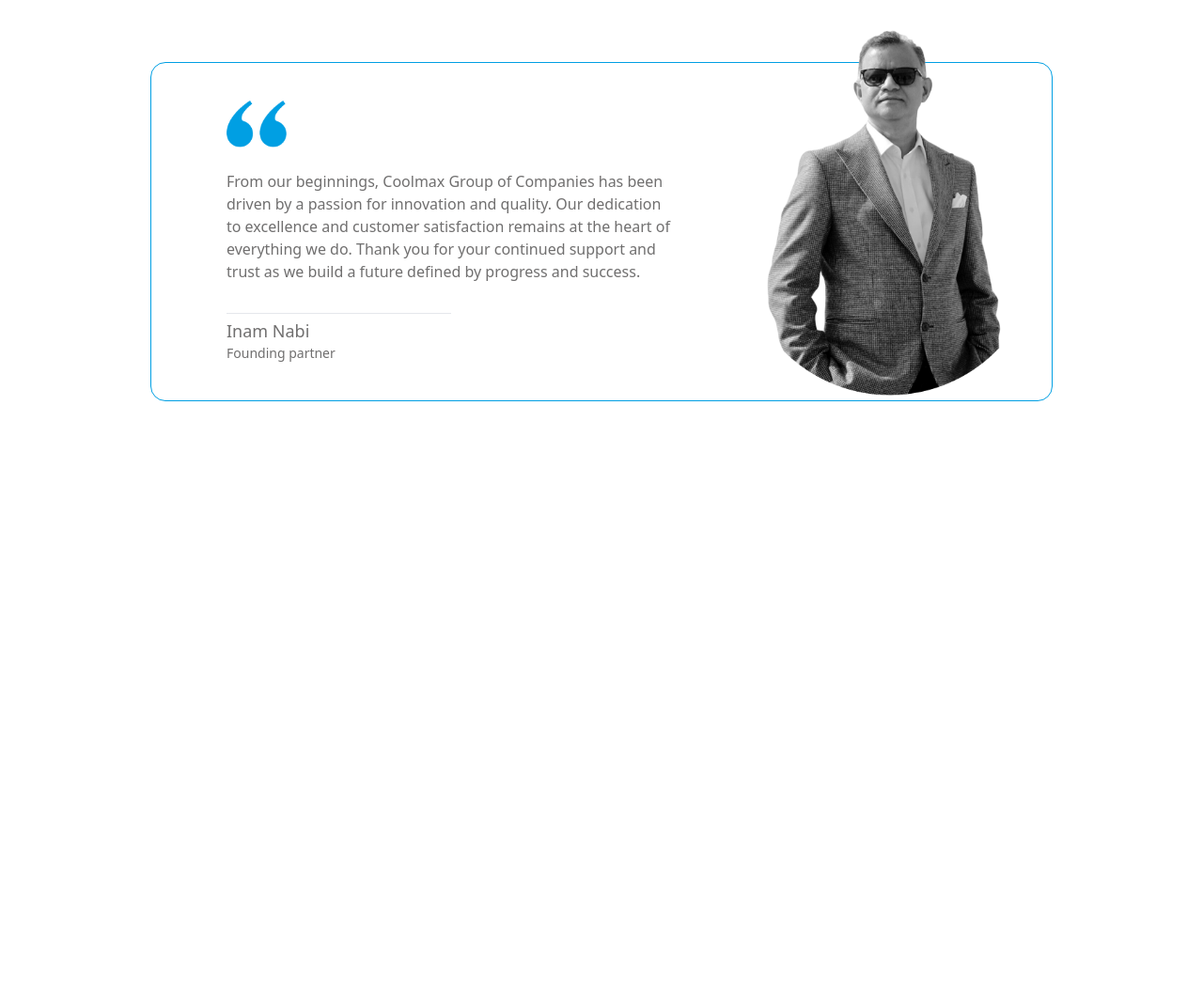
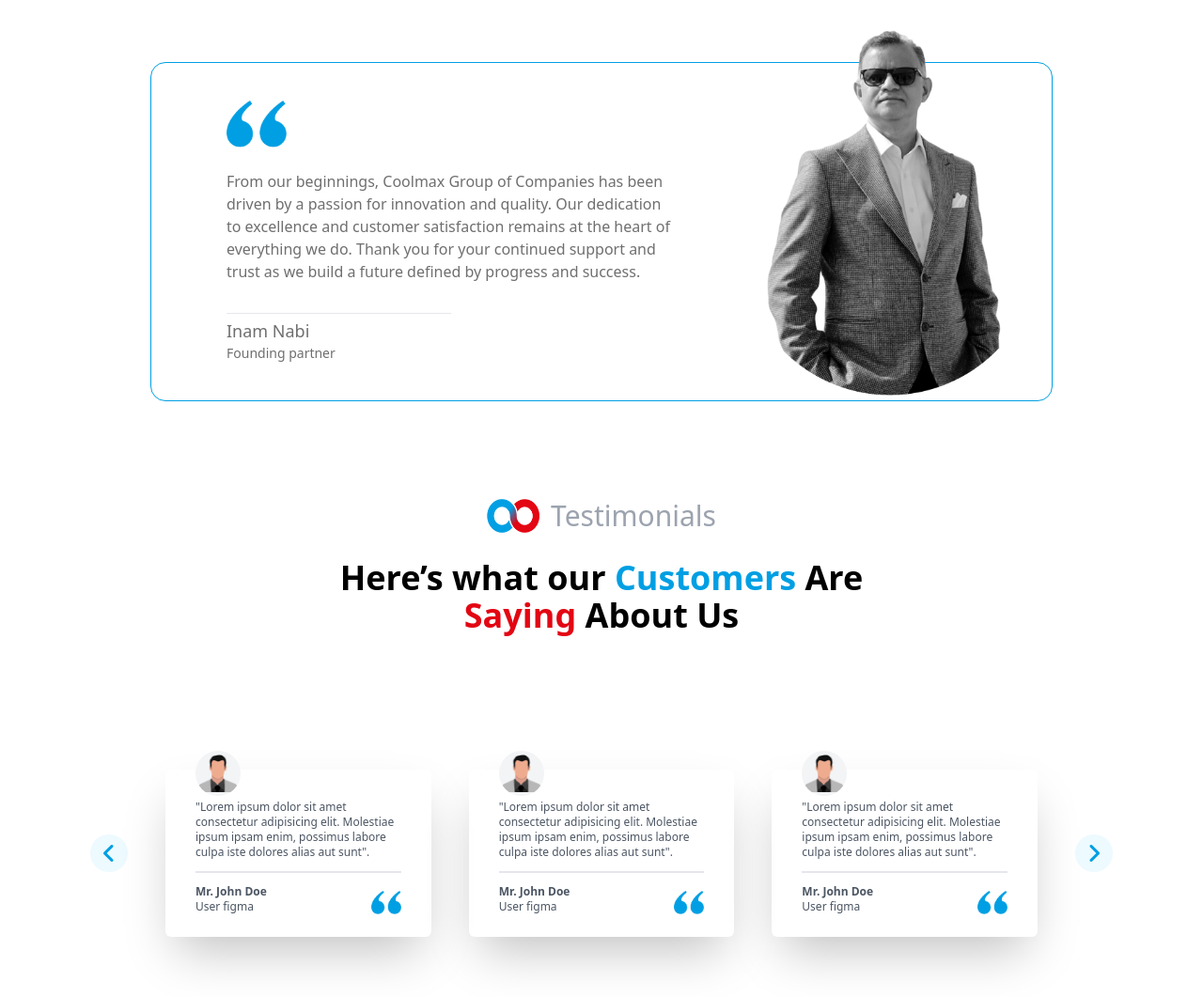
Before and after one commit to Iqra562/CoolMax, a website: page CoolMax/src/index.html in a window 1280 px wide. Shown: the part 4094-5155 px from the top of the page at 94% size. Before the commit the page ends 4521 px from the top, so only its background shows below. Drawn offline with Linux system fonts and the light colour scheme.

Commit message:
customers section

```diff
--- a/CoolMax/src/index.html
+++ b/CoolMax/src/index.html
@@ -450,6 +450,113 @@
 
 <!-- section number 8 end -->
 
+<!-- section number 9 start -->
+<div class="pt-10 pb-20 mt-16 ">
+    <div class="flex flex-col justify-center items-center space-y-7 ">
+      <div class="flex space-x-3">
+        <img src="../dist/images/smalllogo.png" class=" w-14">
+        <p class="capitalize text-3xl text-gray-400">Testimonials</p>
+      </div>
+      <h1 class="text-4xl text-black font-bold text-center md:w-11/12 lg:w-8/12 xl:w-6/12">Here’s what our  <span class="text-[#009FE3]"> Customers</span> Are   <span class="text-[#E30613]"> Saying </span>About Us</h1>
+    </div>
+  </div>
+
+<!-- section number 9 end -->
+
+<!-- section number 10 start  -->
+<div class=" px-4 md:px-12 lg:px-24 py-16 flex items-center space-x-10">
+
+    <!-- left align div  -->
+<div>
+
+    <div class="bg-[#EDFAFF] text-[#009FE3] rounded-full w-10 h-10 flex justify-center items-center">
+        <i class="fa fa-angle-left text-2xl" aria-hidden="true"></i>
+    </div>
+</div>
+
+    <!-- box 1  -->
+    <div class="shadow-2xl  relative rounded-md">
+        <div class="w-12 rounded-full  overflow-hidden p-1 bg-gray-100 absolute top-[-20px] left-8">
+            <img src="../dist/images/avatar.jpg" alt="">
+        </div>
+        <div class="px-8 text-gray-600 text-xs py-6 ">
+            <p class="mt-2">
+
+        "Lorem ipsum dolor sit amet consectetur adipisicing elit. Molestiae ipsum ipsam enim, possimus labore culpa iste dolores alias aut sunt".
+
+            </p>
+            <hr class="border-[1px] mt-3">
+
+<div class="flex justify-between items-end mt-3">
+    <div>
+        <h1 class="font-bold">Mr. John Doe</h1>
+        <p>User figma</p>
+    </div>
+    <div>
+
+        <img src="../dist/images/vector-inverted.png" class="w-8" alt="">
+    </div>
+</div>        </div>
+    </div>
+    <!-- box 2  -->
+    <div class="shadow-2xl  relative rounded-md">
+        <div class="w-12 rounded-full  overflow-hidden p-1 bg-gray-100 absolute top-[-20px] left-8">
+            <img src="../dist/images/avatar.jpg" alt="">
+        </div>
+        <div class="px-8 text-gray-600 text-xs py-6 ">
+            <p class="mt-2">
+
+        "Lorem ipsum dolor sit amet consectetur adipisicing elit. Molestiae ipsum ipsam enim, possimus labore culpa iste dolores alias aut sunt".
+
+            </p>
+            <hr class="border-[1px] mt-3">
+
+<div class="flex justify-between items-end mt-3">
+    <div>
+        <h1 class="font-bold">Mr. John Doe</h1>
+        <p>User figma</p>
+    </div>
+    <div>
+
+        <img src="../dist/images/vector-inverted.png" class="w-8" alt="">
+    </div>
+</div>        </div>
+    </div>
+    <!-- box 3  -->
+    <div class="shadow-2xl  relative rounded-md">
+        <div class="w-12 rounded-full  overflow-hidden p-1 bg-gray-100 absolute top-[-20px] left-8">
+            <img src="../dist/images/avatar.jpg" alt="">
+        </div>
+        <div class="px-8 text-gray-600 text-xs py-6 ">
+            <p class="mt-2">
+
+        "Lorem ipsum dolor sit amet consectetur adipisicing elit. Molestiae ipsum ipsam enim, possimus labore culpa iste dolores alias aut sunt".
+
+            </p>
+            <hr class="border-[1px] mt-3">
+
+<div class="flex justify-between items-end mt-3">
+    <div>
+        <h1 class="font-bold">Mr. John Doe</h1>
+        <p>User figma</p>
+    </div>
+    <div>
+
+        <img src="../dist/images/vector-inverted.png" class="w-8" alt="">
+    </div>
+</div>        </div>
+    </div>
+        <!-- right align div  -->
+<div>
+
+    <div class="bg-[#EDFAFF] text-[#009FE3] rounded-full w-10 h-10 flex justify-center items-center">
+        <i class="fa fa-angle-right text-2xl" aria-hidden="true"></i>
+    </div>
+</div>
+
+ </div>
+<!-- section number 10 end  -->
+
 
         <script>
             // toggle function
```
Also changed, not shown: CoolMax/dist/images/avatar.jpg (added), CoolMax/dist/images/avatar.png (added), CoolMax/src/output.css.
